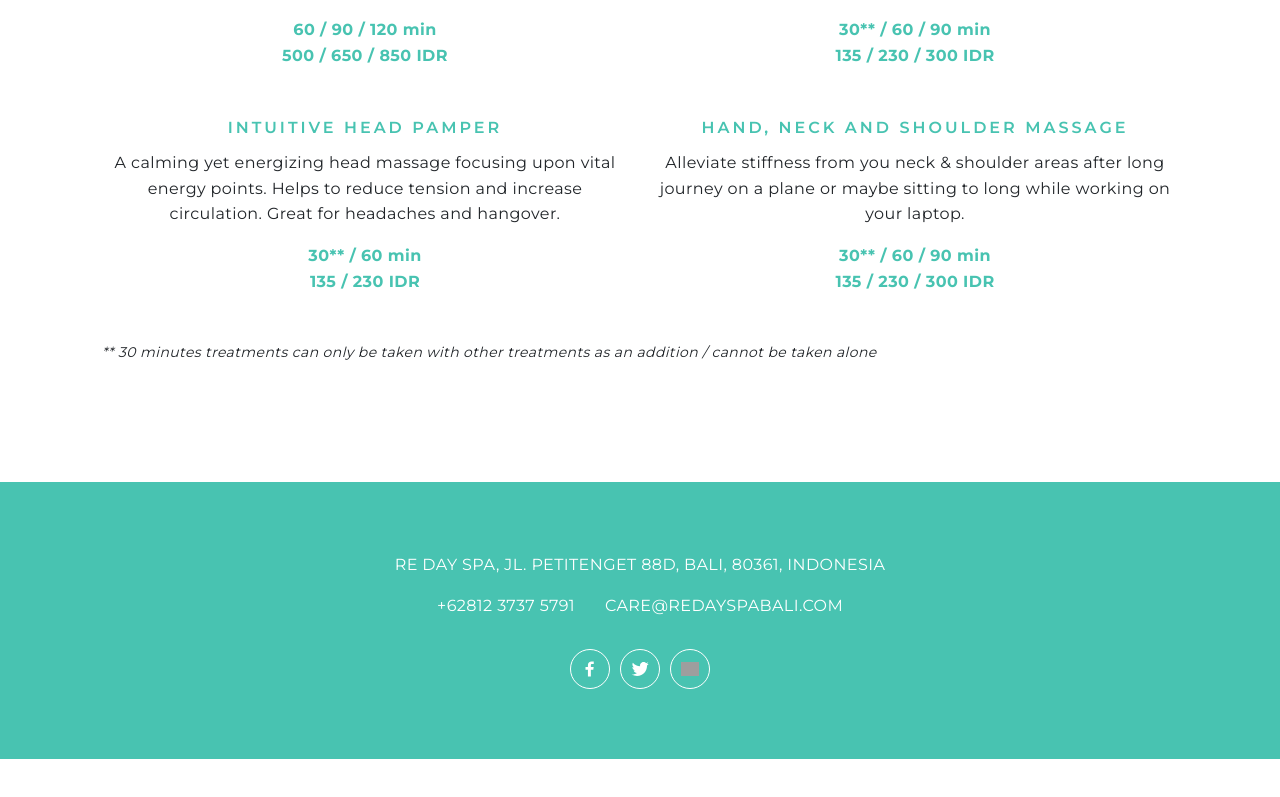
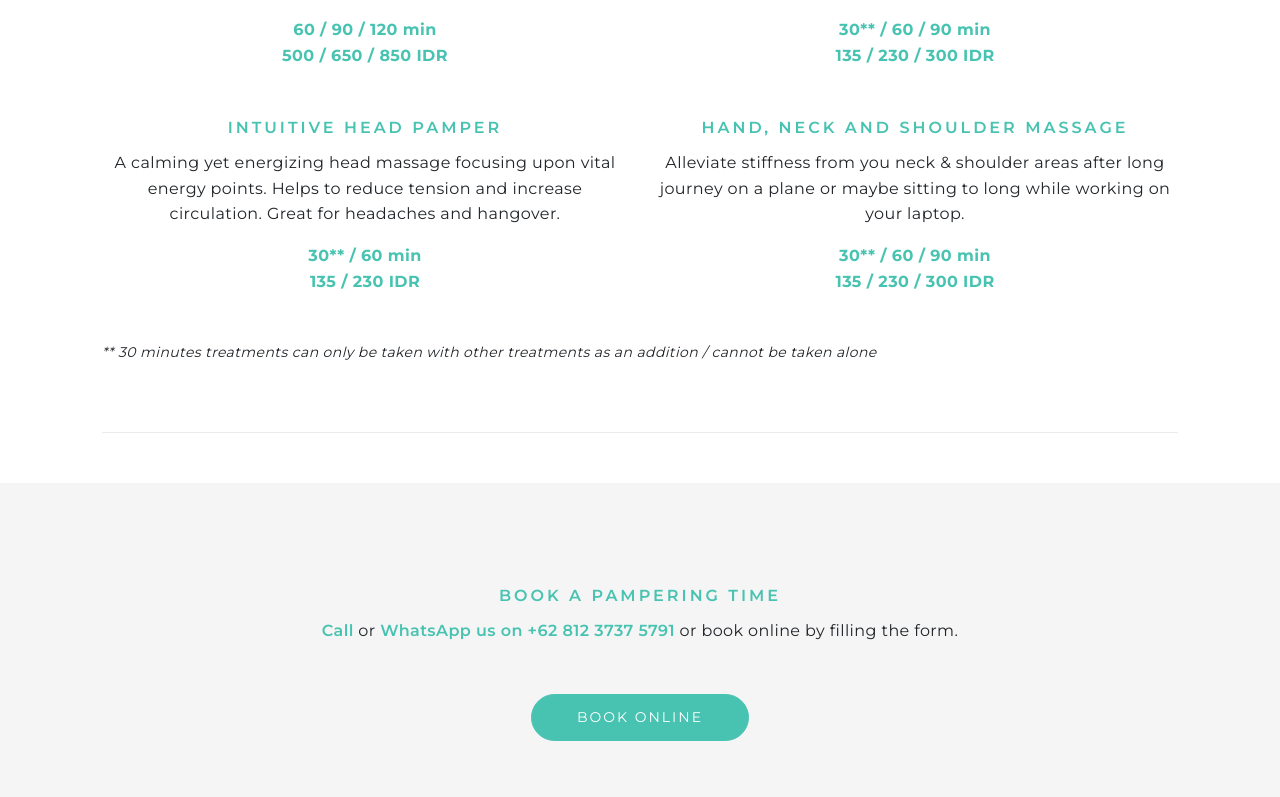
Before and after one commit to aldipee/redayspa, a Next.js app: page /jgn-masuk-sini in a window 1280 px wide. Shown: the part 1983-2780 px from the top of the page. Before the commit the page ends 2742 px from the top, so only its background shows below. Built offline with nearby package versions, Linux system fonts and the light colour scheme; grey boxes are pictures that could not be loaded.

Commit message:
add new contact section

```diff
--- a/pages/jgn-masuk-sini.js
+++ b/pages/jgn-masuk-sini.js
@@ -71,7 +71,7 @@ export default function Home() {
           </div>
         </section>
 
-        <section className='about-section'>
+        <section className='treatment-menu'>
           <div className='container'>
             <div className='row'>
 
@@ -141,7 +141,7 @@ export default function Home() {
               </div>
 
               <div className='col-lg-12'>
-                <div className='tab-content' id='pills-tabContent'>
+                <div className='tab-content treatment-item' id='pills-tabContent'>
 
                   <div className='tab-pane fade show active' id='pills-massage'>
                     <div className='row'>
@@ -708,6 +708,37 @@ export default function Home() {
                   </div>
                 </div>
               </div>
+            </div>
+          </div>
+        </section>
+
+        <section className="contact-section">
+          <div className="container" data-aos="fade-up">
+            <div className="inner-ts">
+              <div className="sm-heading">BOOK A PAMPERING TIME</div>
+              <p className="mb50">
+                <a href="tel:+6281237375791" className="link-telephone" target="_blank" rel="noreferrer">
+                  Call
+                </a>{" "}
+                or{" "}
+                <a
+                  href="https://wa.me/6281237375791?text=Hi%2C%20I%27d%20like%20to%20know%20more%20about%20spa%20treatment%20you%20offer."
+                  target="_blank"
+                  className="link-telephone"
+                  rel="noreferrer"
+                >
+                  WhatsApp us on +62 812 3737 5791
+                </a>{" "}
+                or book online by filling the form.
+              </p>
+
+              {/* BOOKING ONLINE BUTTON */}
+
+              <div>
+                <a href="https://widget.zenwel.com/234592772/re-day-spa?lang=id&lid=2879" className="btn btn-green mb40" target="_blank" rel="noreferrer">
+                  Book Online
+                </a>
+              </div>
 
             </div>
           </div>
--- a/public/css/main.css
+++ b/public/css/main.css
@@ -377,6 +377,9 @@ body {
 }
 .inner-section {
   padding-bottom: 50px;
+}
+.treatment-menu {
+  padding-top: 100px;
 }
 .treatment-list {
   padding-bottom: 100px;
```
